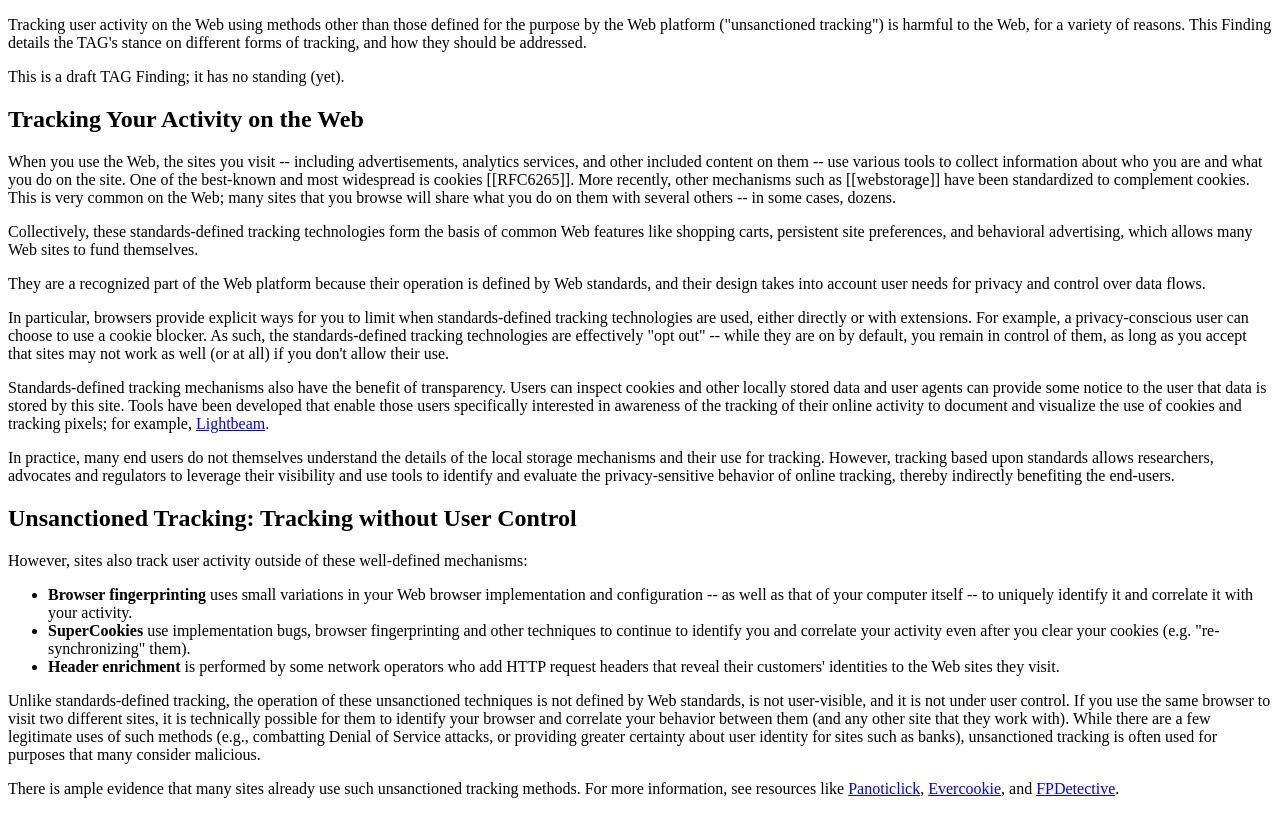
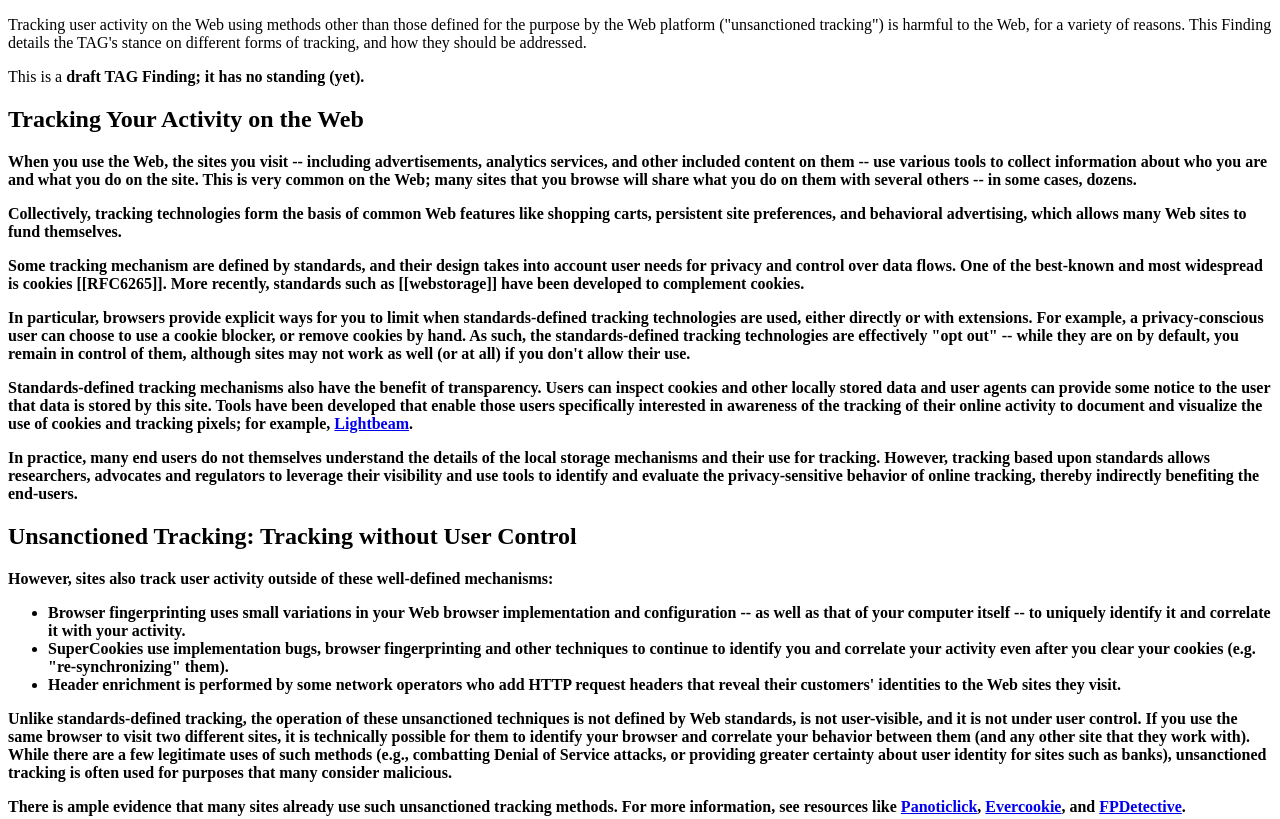
Before and after one commit to w3ctag/unsanctioned-tracking, a plain HTML site: page index.html in a window 1280 px wide. Shown: the top 819 px of the page. Drawn offline with Linux system fonts and the light colour scheme.

Commit message:
re-order intro
Separate tracking as a functionality from standards for doing it.

```diff
--- a/index.html
+++ b/index.html
@@ -72,20 +72,20 @@
   </section>
 
   <section id="sotd">
-    <p>This is a draft TAG Finding; it has no standing (yet).
+    <p>This is a <strong>draft</draft> TAG Finding; it has no standing (yet).
   </section>
 
   <section>
 
 <h2>Tracking Your Activity on the Web</h2>
 
-<p>When you use the Web, the sites you visit -- including advertisements, analytics services, and other included content on them -- use various tools to collect information about who you are and what you do on the site. One of the best-known and most widespread is  cookies [[RFC6265]]. More recently, other mechanisms such as [[webstorage]] have been standardized to complement cookies. This is very common on the Web; many sites that you browse will share what you do on them with several others -- in some cases, dozens.</p>
+<p>When you use the Web, the sites you visit -- including advertisements, analytics services, and other included content on them -- use various tools to collect information about who you are and what you do on the site. This is very common on the Web; many sites that you browse will share what you do on them with several others -- in some cases, dozens.</p>
 
-<p>Collectively, these standards-defined tracking technologies form the basis of common Web features like shopping carts, persistent site preferences, and behavioral advertising, which allows many Web sites to fund themselves.</p>
+<p>Collectively, tracking technologies form the basis of common Web features like shopping carts, persistent site preferences, and behavioral advertising, which allows many Web sites to fund themselves.</p>
 
-<p>They are a recognized part of the Web platform because their operation is defined by Web standards, and their design takes into account user needs for privacy and control over data flows.</p>
+<p>Some tracking mechanism are defined by standards, and their design takes into account user needs for privacy and control over data flows. One of the best-known and most widespread is  cookies [[RFC6265]]. More recently, standards such as [[webstorage]] have been developed to complement cookies.</p>
 
-<p>In particular, browsers provide explicit ways for you to limit when standards-defined tracking technologies are used, either directly or with extensions. For example, a privacy-conscious user can choose to use a cookie blocker. As such, the standards-defined tracking technologies are effectively "opt out" -- while they are on by default, you remain in control of them, as long as you accept that sites may not work as well (or at all) if you don't allow their use.</p>
+<p>In particular, browsers provide explicit ways for you to limit when standards-defined tracking technologies are used, either directly or with extensions. For example, a privacy-conscious user can choose to use a cookie blocker, or remove cookies by hand. As such, the standards-defined tracking technologies are effectively "opt out" -- while they are on by default, you remain in control of them, although sites may not work as well (or at all) if you don't allow their use.</p>
 
 <p>Standards-defined tracking mechanisms also have the benefit of transparency. Users can inspect cookies and other locally stored data and user agents can provide some notice to the user that data is stored by this site. Tools have been developed that enable those users specifically interested in awareness of the tracking of their online activity to document and visualize the use of cookies and tracking pixels; for example, <a href="https://www.mozilla.org/en-US/lightbeam/">Lightbeam</a>.</p>
 
```
